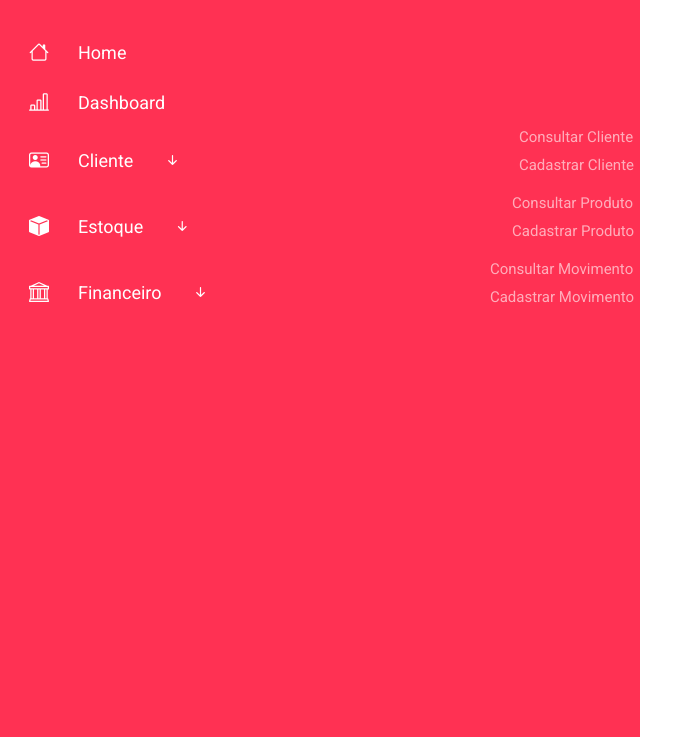
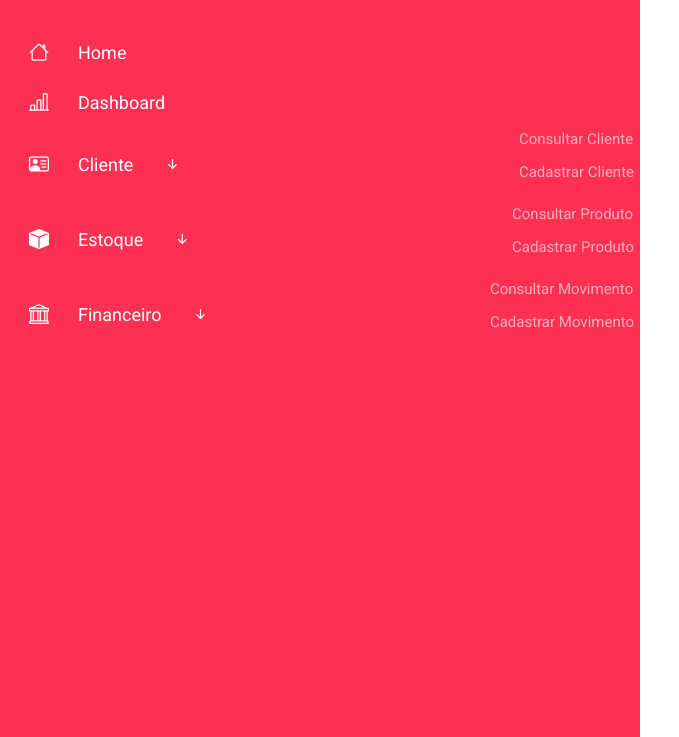
Before and after one commit to guizinn1/antares, a plain HTML site: page pages.html in a window 1280 px wide. Shown: the part 63-800 px from the top of the page, without its empty margins (0-679 px from the left). Drawn offline with nearby package versions, Linux system fonts and the light colour scheme.

Commit message:
antares atualizado

```diff
--- a/pages.html
+++ b/pages.html
@@ -6,6 +6,7 @@
     <meta name="viewport" content="width=device-width, initial-scale=1.0">
     <title>Antares</title>
     <link rel="stylesheet" href="https://cdn.jsdelivr.net/npm/bootstrap-icons@1.10.5/font/bootstrap-icons.css">
+    <link href="https://cdn.jsdelivr.net/npm/bootstrap@5.3.1/dist/css/bootstrap.min.css" rel="stylesheet" integrity="sha384-4bw+/aepP/YC94hEpVNVgiZdgIC5+VKNBQNGCHeKRQN+PtmoHDEXuppvnDJzQIu9" crossorigin="anonymous">
     <link rel="shortcut icon" href="assets/flower2.svg" type="image/x-icon">
     <link rel="stylesheet" href="css/page.css">
 </head>
```
